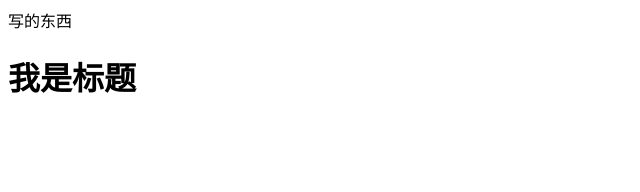
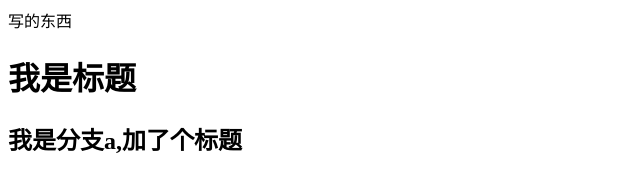
Before and after one commit to GeFei-someone/gitdemo-2, a plain HTML site: page index.html in a window 1280 px wide. Shown: the whole page, without its empty margins (0-640 px from the left). Drawn offline with Linux system fonts and the light colour scheme.

Commit message:
分支2提交

```diff
--- a/index.html
+++ b/index.html
@@ -9,5 +9,6 @@
 <body>
     写的东西
     <h1>我是标题</h1>
+    <h2>我是分支a,加了个标题</h2>
 </body>
 </html>
```
